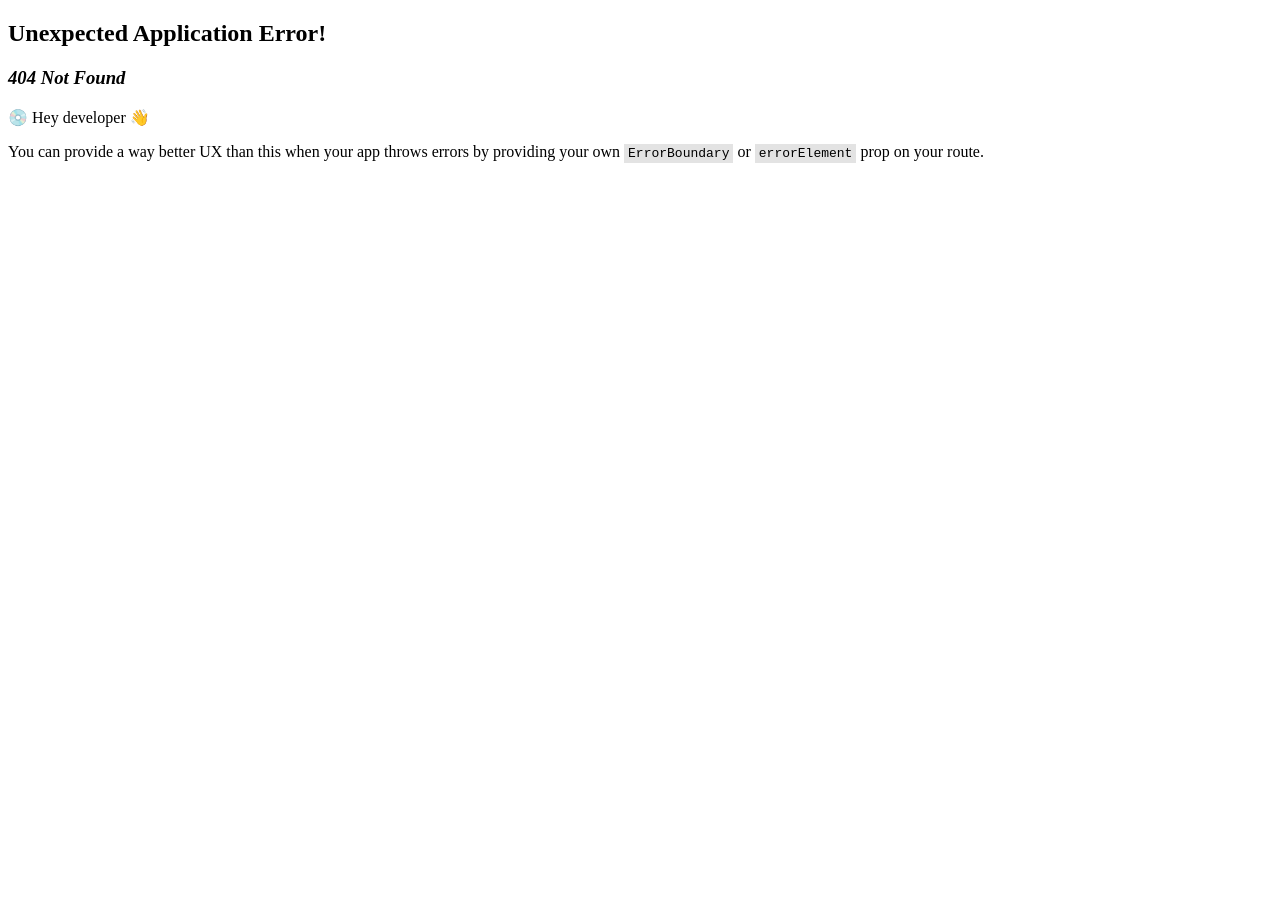
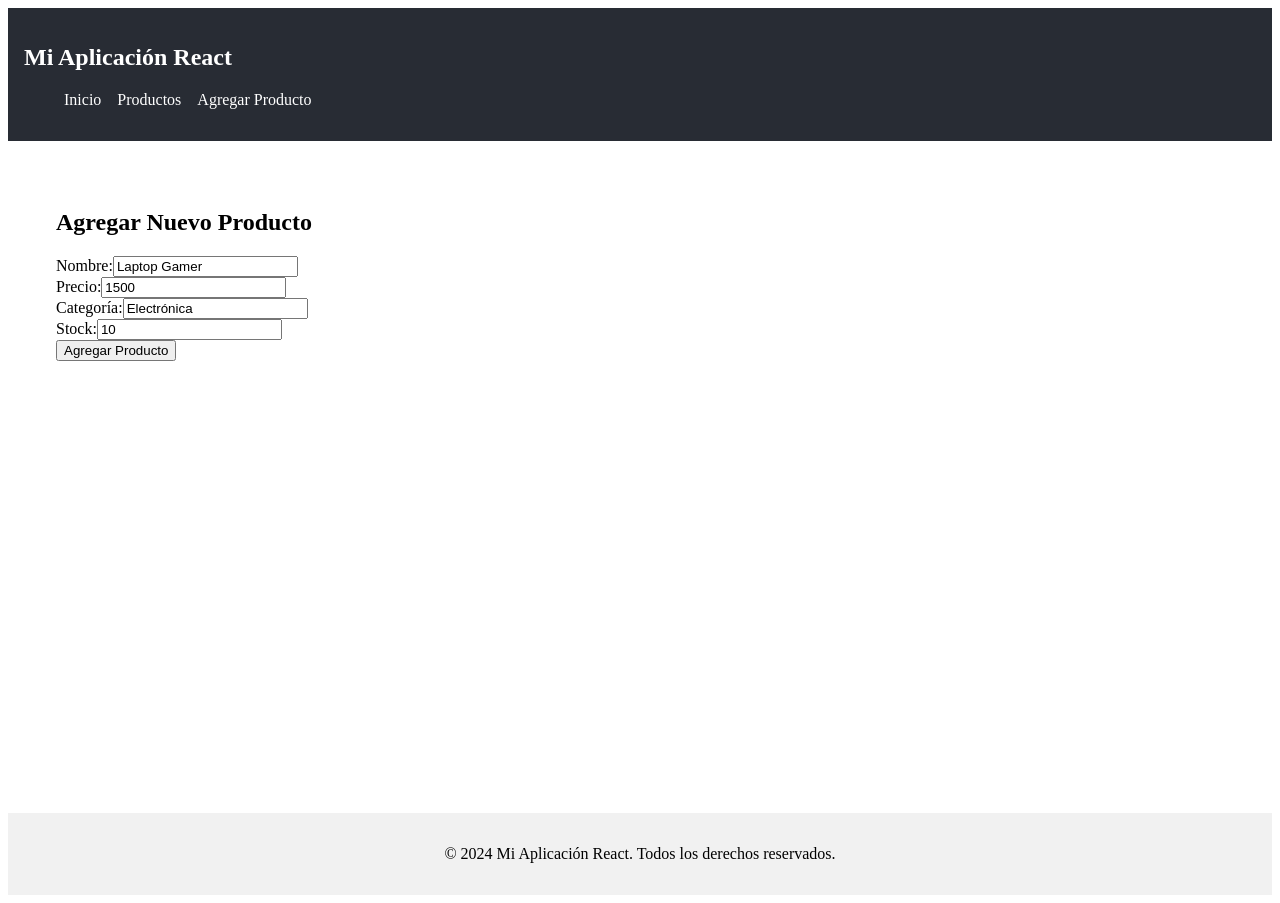
Before and after one commit to fraperrone/api-productos-front, a React (Vite) app: page /agregar-producto in a window 1280 px wide. Before the commit this address had no page. Before the commit the page ends 800 px from the top, so only its background shows below. Built offline with nearby package versions, Linux system fonts and the light colour scheme.

Commit message:
Actualizacion carrito

```diff
--- a/package.json
+++ b/package.json
@@ -10,6 +10,7 @@
     "preview": "vite preview"
   },
   "dependencies": {
+    "axios": "^1.13.2",
     "react": "^19.2.0",
     "react-dom": "^19.2.0",
     "react-router-dom": "^7.9.6"
--- /dev/null
+++ b/src/components/Carrito.jsx
@@ -0,0 +1,67 @@
+import { useState } from "react";
+import axios from "axios";
+
+export default function Carrito({ productos }) {
+  const [carrito, setCarrito] = useState([]);
+  const usuarioId = 1; // ejemplo: usuario logueado
+
+  const agregarAlCarrito = (producto) => {
+    const existente = carrito.find(item => item.productoId === producto.id);
+    if (existente) {
+      setCarrito(carrito.map(item =>
+        item.productoId === producto.id
+          ? { ...item, cantidad: item.cantidad + 1 }
+          : item
+      ));
+    } else {
+      setCarrito([...carrito, { productoId: producto.id, cantidad: 1 }]);
+    }
+  };
+
+  const handleComprar = async () => {
+    try {
+      const pedido = {
+        usuarioId,
+        productos: carrito
+      };
+      console.log("Creando pedido:", pedido);
+
+      const response = await axios.post("http://localhost:8080/api/pedidos", pedido);
+      alert("Pedido creado con éxito: " + response.data.id);
+      setCarrito([]); // vaciar carrito
+    } catch (error) {
+      if (error.response) {
+        alert("Error: " + error.response.data);
+      } else {
+        alert("Error inesperado");
+      }
+    }
+  };
+
+  return (
+    <div>
+      <h3>Seleccionar productos</h3>
+      <ul>
+        {productos.map(prod => (
+          <li key={prod.id}>
+            {prod.nombre} - Stock: {prod.stock}
+            <button onClick={() => agregarAlCarrito(prod)}>Agregar</button>
+          </li>
+        ))}
+      </ul>
+
+      <h3>Carrito</h3>
+      <ul>
+        {carrito.map((item, index) => (
+          <li key={index}>
+            Producto ID: {item.productoId} - Cantidad: {item.cantidad}
+          </li>
+        ))}
+      </ul>
+
+      {carrito.length > 0 && (
+        <button onClick={handleComprar}>Comprar</button>
+      )}
+    </div>
+  );
+}
--- /dev/null
+++ b/src/components/FormAgregarProducto.jsx
@@ -0,0 +1,58 @@
+// genermaos formulario para agregar productos
+import React, { useState } from 'react';
+
+const FormAgregarProducto = () => {
+    //ya cargado un producto, para agregar rapido
+
+    const [nombre, setNombre] = useState("Laptop Gamer");
+    const [precio, setPrecio] = useState("1500");
+    const [categoria, setCategoria] = useState("Electrónica");
+    const [stock, setStock] = useState("10");
+
+    const handleSubmit = (e) => {
+        e.preventDefault();
+        const nuevoProducto = { nombre, precio, categoria, stock };
+        // Enviar el nuevo producto a la API
+        fetch('http://localhost:8080/api/productos', {
+            method: 'POST',
+            headers: {
+                'Content-Type': 'application/json',
+            },
+            body: JSON.stringify(nuevoProducto),
+        })
+            .then(response => response.json())
+            .then(data => {
+                console.log('Producto agregado:', data);
+                // Limpiar el formulario
+                setNombre('');
+                setPrecio('');
+                setCategoria('');
+                setStock('');
+            })
+            .catch(error => console.error('Error al agregar producto:', error));
+    };
+
+    return (
+        <form onSubmit={handleSubmit} style={{ padding: '2rem' }}>
+            <h2>Agregar Nuevo Producto</h2>
+            <div>
+                <label>Nombre:</label>
+                <input type="text" value={nombre} onChange={(e) => setNombre(e.target.value)} required />
+            </div>
+            <div>
+                <label>Precio:</label>
+                <input type="number" value={precio} onChange={(e) => setPrecio(e.target.value)} required />
+            </div>
+            <div>
+                <label>Categoría:</label>
+                <input type="text" value={categoria} onChange={(e) => setCategoria(e.target.value)} required />
+            </div>
+            <div>
+                <label>Stock:</label>
+                <input type="number" value={stock} onChange={(e) => setStock(e.target.value)} required />
+            </div>
+            <button type="submit">Agregar Producto</button>
+        </form>
+    );
+}
+export default FormAgregarProducto;
--- a/src/components/Navbar.jsx
+++ b/src/components/Navbar.jsx
@@ -13,6 +13,9 @@ const Navbar = () => {
                 <li>
                     <Link to="/productos" style={{color:'white',textDecoration:'none'}}>Productos</Link>
                 </li>
+                <li>
+                    <Link to="/agregar-producto" style={{color:'white',textDecoration:'none'}}>Agregar Producto</Link>
+                </li>
             </ul>
         </nav>
     );
--- /dev/null
+++ b/src/pages/AgregarProducto.jsx
@@ -0,0 +1,11 @@
+// gneramos la page para el form
+import React from 'react';
+import FormAgregarProducto from '../components/FormAgregarProducto';
+const AgregarProducto = () => {
+    return (
+        <div>
+            <FormAgregarProducto />
+        </div>
+    );
+}
+export default AgregarProducto;
--- a/src/pages/Productos.jsx
+++ b/src/pages/Productos.jsx
@@ -1,5 +1,6 @@
 // genermaos hello world
 import React, { useEffect, useState } from 'react';
+import Carrito from '../components/Carrito';
 const Productos = () => {
 
     //generamos la data
@@ -23,13 +24,19 @@ const Productos = () => {
         <div style={{ padding: '2rem' }}>
             <h2>Productos</h2>
             <ul>
+                {/* mostramos: ID, nombre, precio, categoria y stock */}
                 {productos.map(producto => (
                     <li key={producto.id}>
                         <h3>{producto.nombre}</h3>
                         <p>Precio: ${producto.precio}</p>
+                        <p>id: {producto.id}</p>
+                        <p>Categoría: {producto.categoria}</p>
+                        <p>Stock: {producto.stock}</p>
                     </li>
                 ))}
             </ul>
+            <h2>Carrito</h2>
+            <Carrito productos={productos}/>
         </div>
     );
 }
--- a/src/router/index.jsx
+++ b/src/router/index.jsx
@@ -3,6 +3,7 @@ import MainLayout from "../layout/MainLayout";
 import Home from "../pages/Home";
 import Productos from "../pages/Productos";
 import DetalleProducto from "../pages/DetalleProducto";
+import AgregarProducto from "../pages/AgregarProducto";
 
 const router = createBrowserRouter([
   {
@@ -12,6 +13,8 @@ const router = createBrowserRouter([
       { path: "/", element: <Home /> },
       { path: "/productos", element: <Productos /> },
       { path: "/productos/:id", element: <DetalleProducto /> },
+      //generamos ruta para agregar producto
+      { path: "/agregar-producto", element: <AgregarProducto /> },
     ],
   },
 ]);
```
Also changed, not shown: 1 other file (tests, documents, lock files or other folders).
